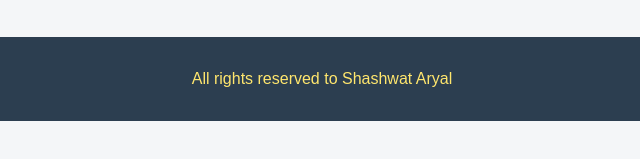
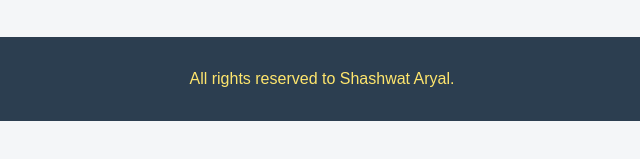
Before and after one commit to Sassy-alt/Web-Technology, a plain HTML site: page index.html in a window 1280 px wide. Shown: the part 511-670 px from the top of the page, 318-958 px from the left. Drawn offline with Linux system fonts and the light colour scheme.

Commit message:
Simple page with html and css

```diff
--- a/index.html
+++ b/index.html
@@ -29,7 +29,7 @@
 </section>
 
 <footer class="footer">
-    <p>All rights reserved to Shashwat Aryal</p>
+    <p>All rights reserved to Shashwat Aryal.</p>
 </footer>
 
 </body>
```
